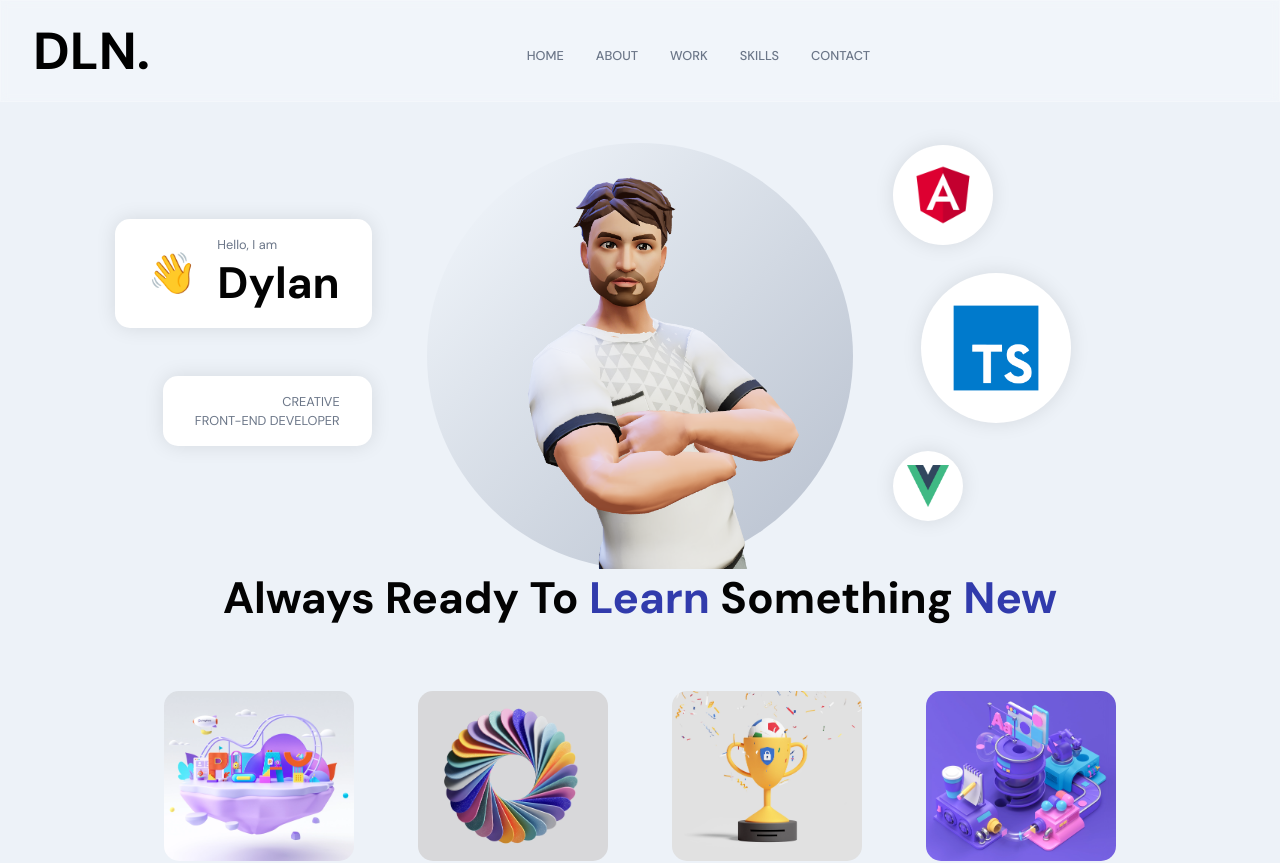
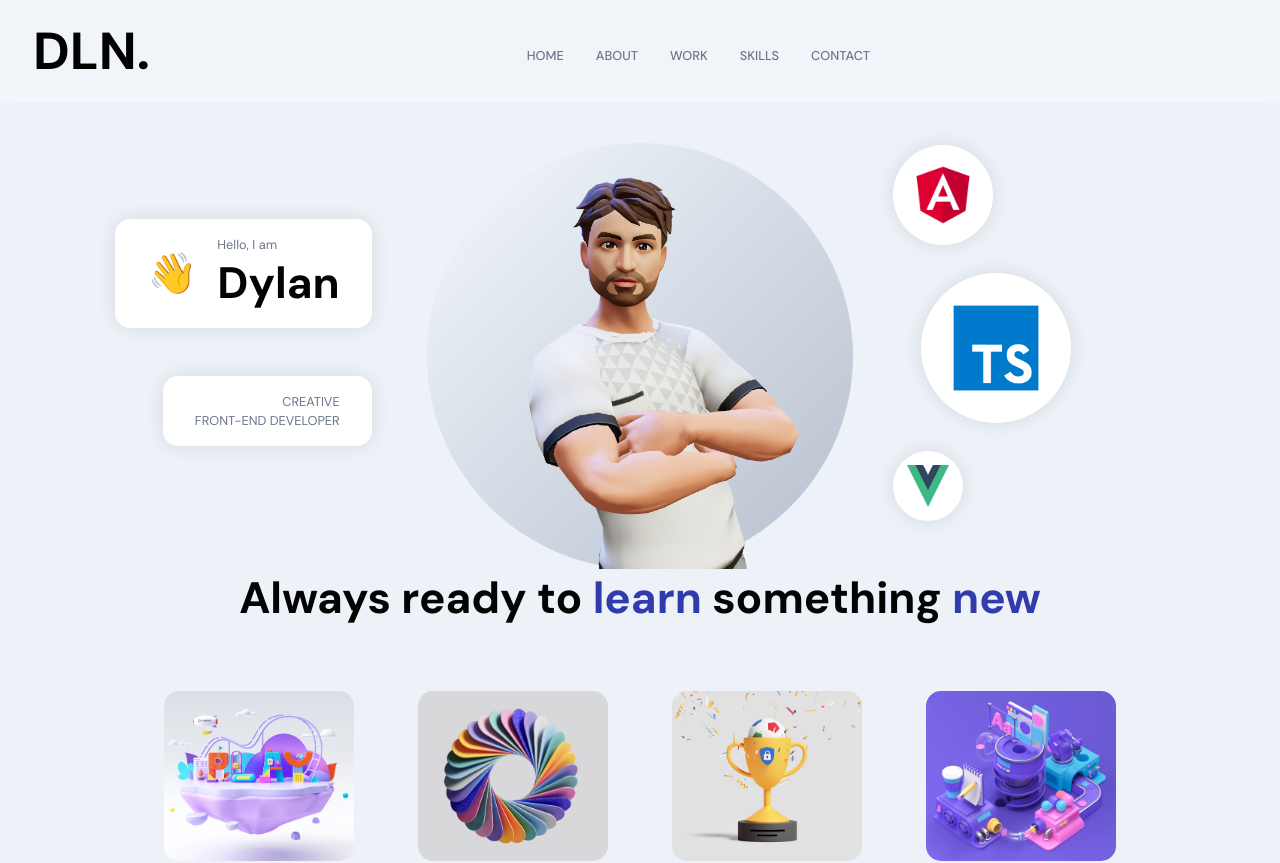
Before and after one commit to DylandeBruijn/personal-portfolio, a React (Create React App) app: page / in a window 1280 px wide. Shown: the top 863 px of the page. Built offline with nearby package versions, Linux system fonts and the light colour scheme.

Commit message:
Remove capitalization of head text

```diff
--- a/src/App.scss
+++ b/src/App.scss
@@ -56,7 +56,6 @@
   font-weight: 800;
   text-align: center;
   color: var(--black-color);
-  text-transform: capitalize;
 
   span {
     color: var(--secondary-color);
```
